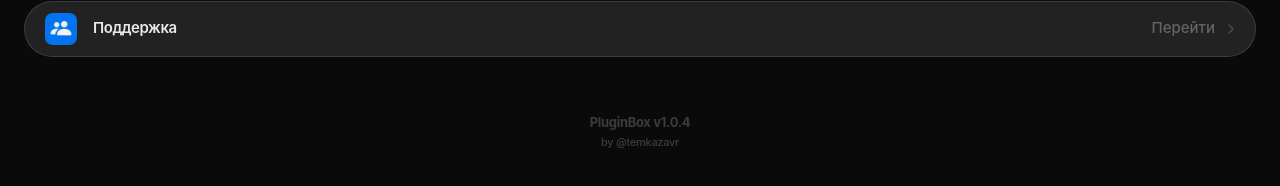
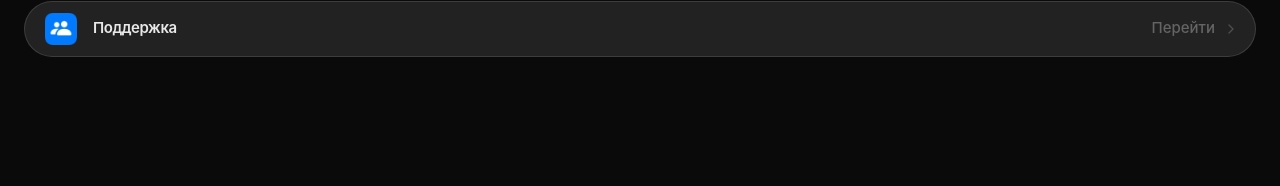
Before and after one commit to fugu70539/PluginBox, a Next.js app: page / in a window 1280 px wide. Both pictures are taken after a click on the button 93 px from the left and 42 px from the top of the page. Shown: the part 436-622 px from the top of the page. Built offline with nearby package versions, Linux system fonts and the light colour scheme.

Commit message:
Update Settings.tsx

```diff
--- a/src/components/views/Settings.tsx
+++ b/src/components/views/Settings.tsx
@@ -2,9 +2,8 @@
 
 import { useState, useEffect } from "react";
 import { motion, AnimatePresence } from "framer-motion";
-import { BadgeWindow } from "./Settings/Windows";
+import { BadgeWindow, SelectionWindow } from "./Settings/Windows";
 
-// Компонент переключателя в стиле iOS
 const AppleSwitch = ({ isOn, onToggle }: { isOn: boolean; onToggle: () => void }) => (
   <button
     onClick={onToggle}
@@ -18,7 +17,6 @@ const AppleSwitch = ({ isOn, onToggle }: { isOn: boolean; onToggle: () => void }
   </button>
 );
 
-// Компонент строки настройки
 const SettingRow = ({ icon, title, value, onClick, hasArrow = true, children }: any) => (
   <div
     onClick={onClick}
@@ -26,12 +24,7 @@ const SettingRow = ({ icon, title, value, onClick, hasArrow = true, children }:
   >
     <div className="flex items-center gap-3">
       <div className="size-10 flex items-center justify-center">
-        <img
-          src={`/Icons/${icon}`}
-          alt=""
-          className="size-full object-cover opacity-95"
-          style={{ borderRadius: '18px' }}
-        />
+        <img src={`/Icons/${icon}`} alt="" className="size-full object-cover rounded-[18px]" style={{ borderRadius: '18px' }} />
       </div>
       <span className="text-[15px] font-semibold tracking-tight text-white/90">{title}</span>
     </div>
@@ -43,23 +36,20 @@ const SettingRow = ({ icon, title, value, onClick, hasArrow = true, children }:
   </div>
 );
 
+type WindowState = 'main' | 'badge' | 'accent' | 'language';
+
 export default function Settings({ onBack }: { onBack: () => void }) {
-  const [currentWindow, setCurrentWindow] = useState<'main' | 'badge'>('main');
+  const [currentWindow, setCurrentWindow] = useState<WindowState>('main');
   const [badge, setBadge] = useState("Юзер");
+  const [accent, setAccent] = useState("Ч/Б");
+  const [lang, setLang] = useState("Русский");
   const [isAnimOn, setIsAnimOn] = useState(true);
 
-  // Логика кнопки "Назад" в Telegram
   useEffect(() => {
     const tg = (window as any).Telegram?.WebApp;
     if (tg?.BackButton) {
       tg.BackButton.show();
-      const handleClick = () => {
-        if (currentWindow === 'badge') {
-          setCurrentWindow('main');
-        } else {
-          onBack();
-        }
-      };
+      const handleClick = () => currentWindow === 'main' ? onBack() : setCurrentWindow('main');
       tg.BackButton.onClick(handleClick);
       return () => tg.BackButton.offClick(handleClick);
     }
@@ -68,67 +58,52 @@ export default function Settings({ onBack }: { onBack: () => void }) {
   return (
     <div className="relative w-full min-h-screen bg-[#0a0a0a] font-display select-none overflow-x-hidden">
       <AnimatePresence mode="wait">
-        {currentWindow === 'main' ? (
-          <motion.div
-            key="main"
-            initial={{ opacity: 0 }}
-            animate={{ opacity: 1 }}
-            exit={{ opacity: 0 }}
-            transition={{ duration: 0.2, ease: "easeInOut" }}
-            className="pt-16 px-6 pb-10"
-          >
+        {currentWindow === 'main' && (
+          <motion.div key="main" initial={{ opacity: 0 }} animate={{ opacity: 1 }} exit={{ opacity: 0 }} className="pt-16 px-6 pb-10">
             <div className="space-y-8">
-
-              {/* Секция Аккаунт */}
               <section>
                 <h3 className="text-[13px] font-semibold text-white/30 ml-1 mb-2.5">Аккаунт</h3>
                 <div className="mt-glass rounded-[28px] overflow-hidden divide-y divide-white/5">
-                  <SettingRow
-                    icon="Badge.WEBP"
-                    title="Бейдж"
-                    value={badge}
-                    onClick={() => setCurrentWindow('badge')}
-                  />
-                  <SettingRow icon="Language .WEBP" title="Язык" value="Русский" />
+                  <SettingRow icon="Badge.WEBP" title="Бейдж" value={badge} onClick={() => setCurrentWindow('badge')} />
+                  <SettingRow icon="Language .WEBP" title="Язык" value={lang} onClick={() => setCurrentWindow('language')} />
                 </div>
               </section>
 
-              {/* Секция Оформление */}
               <section>
                 <h3 className="text-[13px] font-semibold text-white/30 ml-1 mb-2.5">Оформление</h3>
                 <div className="mt-glass rounded-[28px] overflow-hidden divide-y divide-white/5">
-                  <SettingRow icon="AccentColor.WEBP" title="Акцент" value="Ч/Б" />
+                  <SettingRow icon="AccentColor.WEBP" title="Акцент" value={accent} onClick={() => setCurrentWindow('accent')} />
                   <SettingRow icon="Animations.WEBP" title="Анимации" hasArrow={false}>
                     <AppleSwitch isOn={isAnimOn} onToggle={() => setIsAnimOn(!isAnimOn)} />
                   </SettingRow>
                 </div>
               </section>
 
-              {/* Секция Система */}
               <section>
                 <h3 className="text-[13px] font-semibold text-white/30 ml-1 mb-2.5">Система</h3>
                 <div className="mt-glass rounded-[28px] overflow-hidden divide-y divide-white/5">
                   <SettingRow icon="Tech.WEBP" title="Поддержка" value="Перейти" />
                 </div>
               </section>
-
-              {/* Футер */}
-              <footer className="w-full pt-6 flex flex-col items-center gap-0.5 opacity-20">
-                <span className="text-[13px] font-bold tracking-tight">PluginBox v1.0.4</span>
-                <span className="text-[11px] font-medium tracking-tight">by @temkazavr</span>
-              </footer>
-
             </div>
           </motion.div>
-        ) : (
-          <BadgeWindow
-            key="badge"
-            currentBadge={badge}
-            onSave={(val) => {
-              setBadge(val);
-              setCurrentWindow('main');
-            }}
-            onBack={() => setCurrentWindow('main')}
+        )}
+
+        {currentWindow === 'badge' && (
+          <BadgeWindow key="badge" currentBadge={badge} onSave={(val) => { setBadge(val); setCurrentWindow('main'); }} />
+        )}
+
+        {currentWindow === 'accent' && (
+          <SelectionWindow
+            key="accent" title="Акцент" options={["Ч/Б", "Система"]}
+            currentValue={accent} onSelect={(val) => { setAccent(val); setCurrentWindow('main'); }}
+          />
+        )}
+
+        {currentWindow === 'language' && (
+          <SelectionWindow
+            key="lang" title="Язык" options={["Русский", "Английский"]}
+            currentValue={lang} onSelect={(val) => { setLang(val); setCurrentWindow('main'); }}
           />
         )}
       </AnimatePresence>
```
